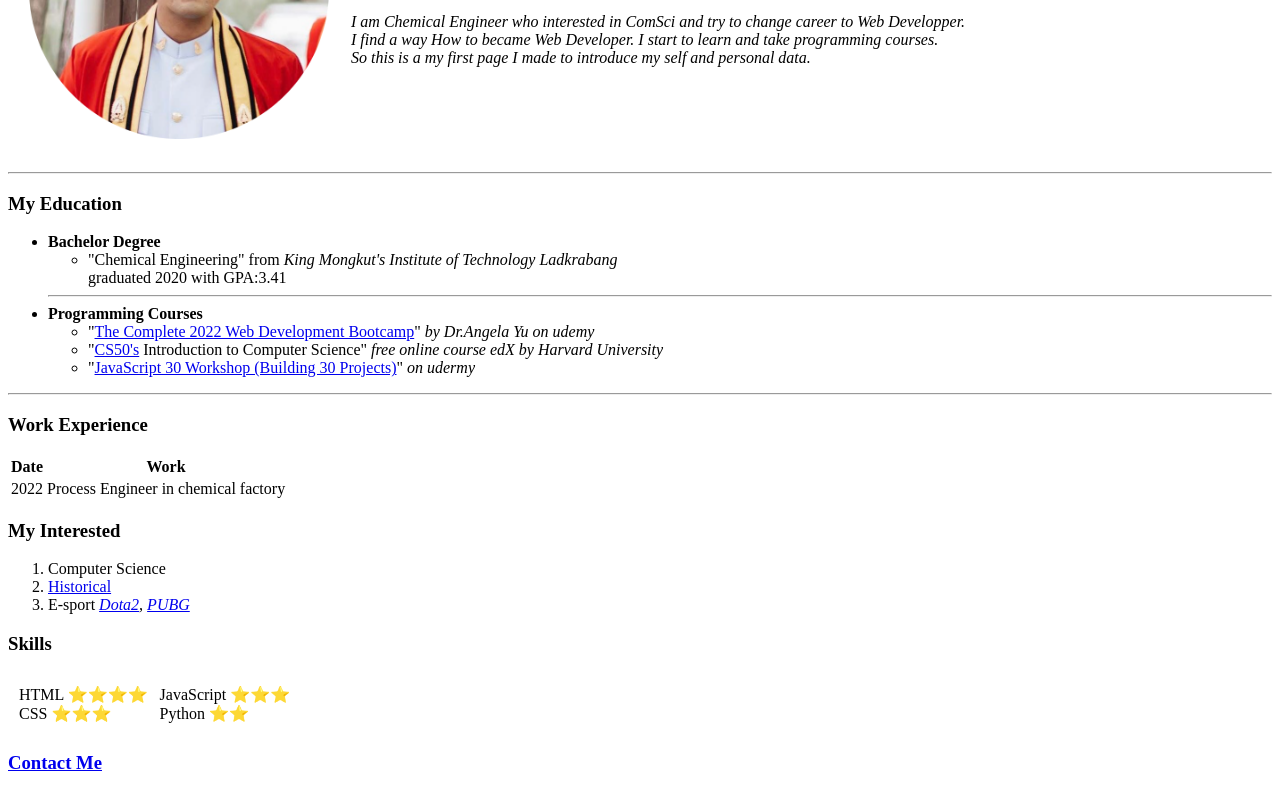
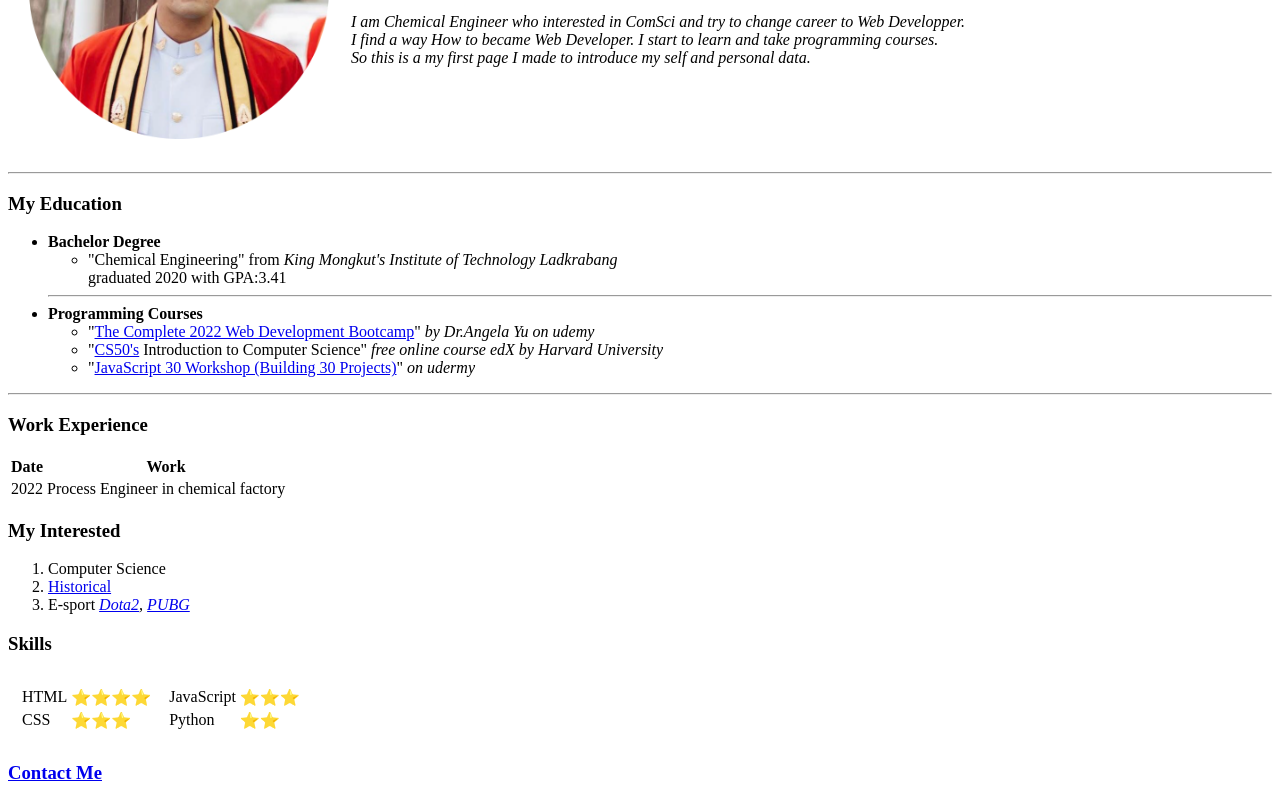
Before and after one commit to Spakapong/cv, a plain HTML site: page index.html in a window 1280 px wide. Shown: the part 190-993 px from the top of the page. Drawn offline with Linux system fonts and the light colour scheme.

Commit message:
Update index.html

```diff
--- a/index.html
+++ b/index.html
@@ -59,12 +59,29 @@
     <table cellspacing="10px">
         <tr>
             <td>
-                HTML   ⭐⭐⭐⭐ <br>
-                CSS    ⭐⭐⭐
+                <table>
+                    <tr>
+                        <td>HTML</td>
+                        <td>⭐⭐⭐⭐</td>
+                    </tr>
+                    <tr>
+                        <td>CSS</td>
+                        <td>⭐⭐⭐</td>
+                    </tr>
+                </table>
             </td>
             <td>
-                JavaScript  ⭐⭐⭐ <br>
-                Python      ⭐⭐
+                <table>
+                    <tr>
+                        <td>JavaScript</td>
+                        <td>⭐⭐⭐</td>
+                    </tr>
+                    <tr>
+                        <td>Python</td>
+                        <td>⭐⭐</td>
+                    </tr>
+                </table>
+
             </td>
         </tr>
     </table>
```
